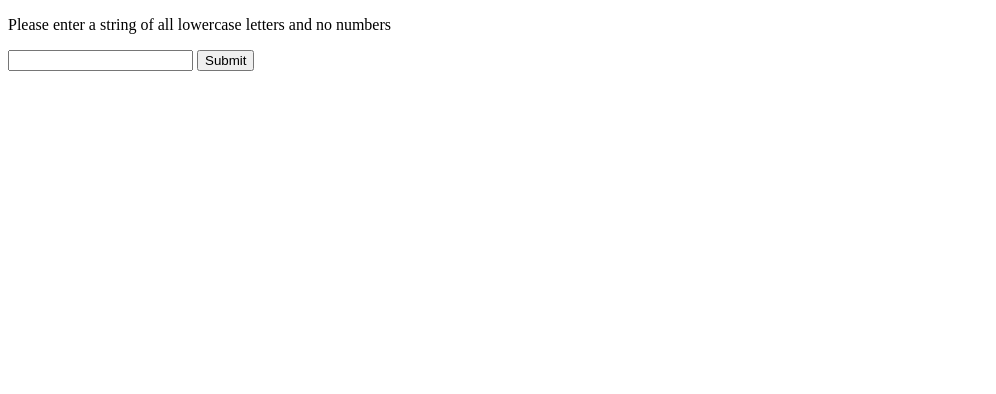
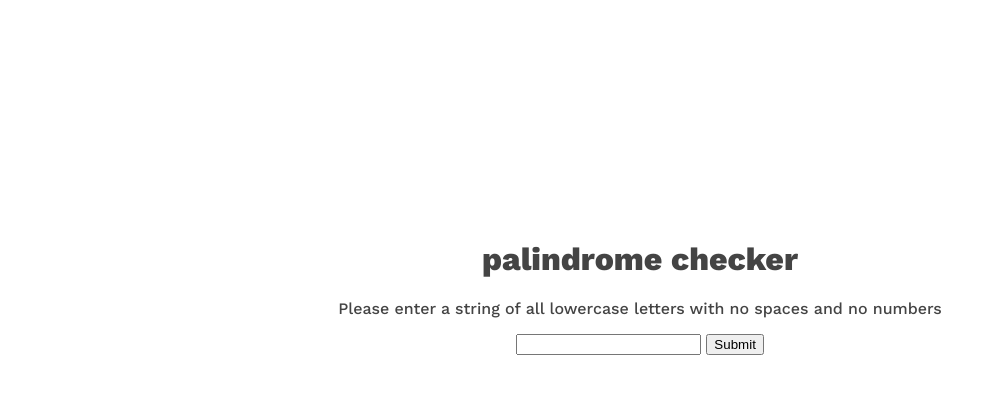
Before and after one commit to scrabill/palindrome-checker, a plain HTML site: page index.html in a window 1280 px wide. Shown: the whole page, without its empty margins (0-996 px from the left). Drawn offline with nearby package versions, Linux system fonts and the light colour scheme.

Commit message:
Adds link to stylesheet and google font

```diff
--- a/index.html
+++ b/index.html
@@ -3,14 +3,17 @@
 <head>
     <meta charset="UTF-8">
     <meta name="viewport" content="width=device-width, initial-scale=1.0">
-    <title>almost palindrome</title>
+    <link href="https://fonts.googleapis.com/css2?family=Work+Sans:wght@500;800;900&amp;display=swap" rel="stylesheet">
+    <title>palindrome checker</title>
 
     <script src="script.js"></script>
+    <link rel="stylesheet" href="style.css">
 </head>
 <body>
 
     <form action="">
-        <p>Please enter a string of all lowercase letters and no numbers</p>
+        <h1>palindrome checker</h1>
+        <p>Please enter a string of all lowercase letters with no spaces and no numbers</p>
         <input type="text" id="input" name="input">
         <input type="submit" id="submit">
         <p id="result"></p>
```
